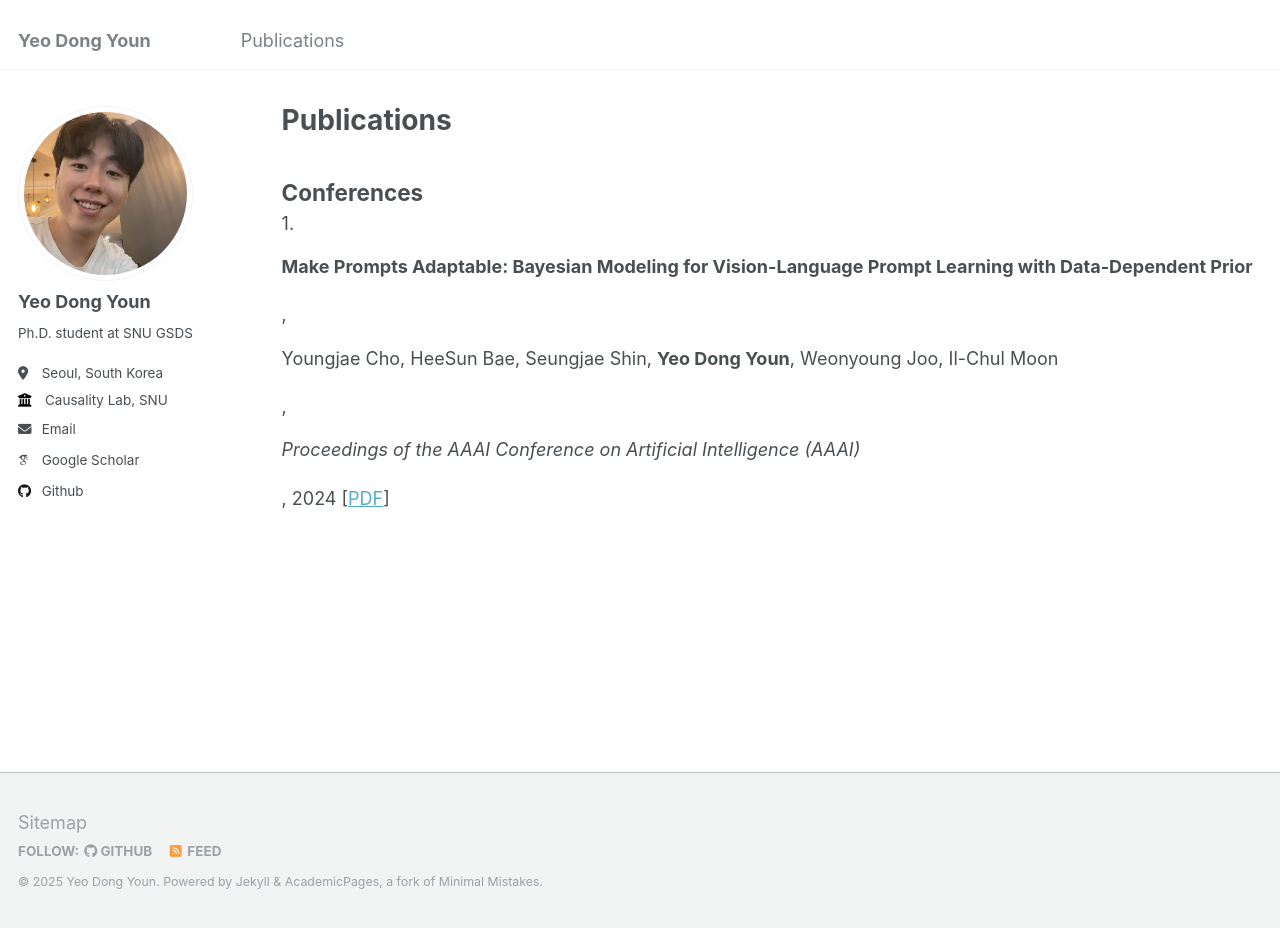
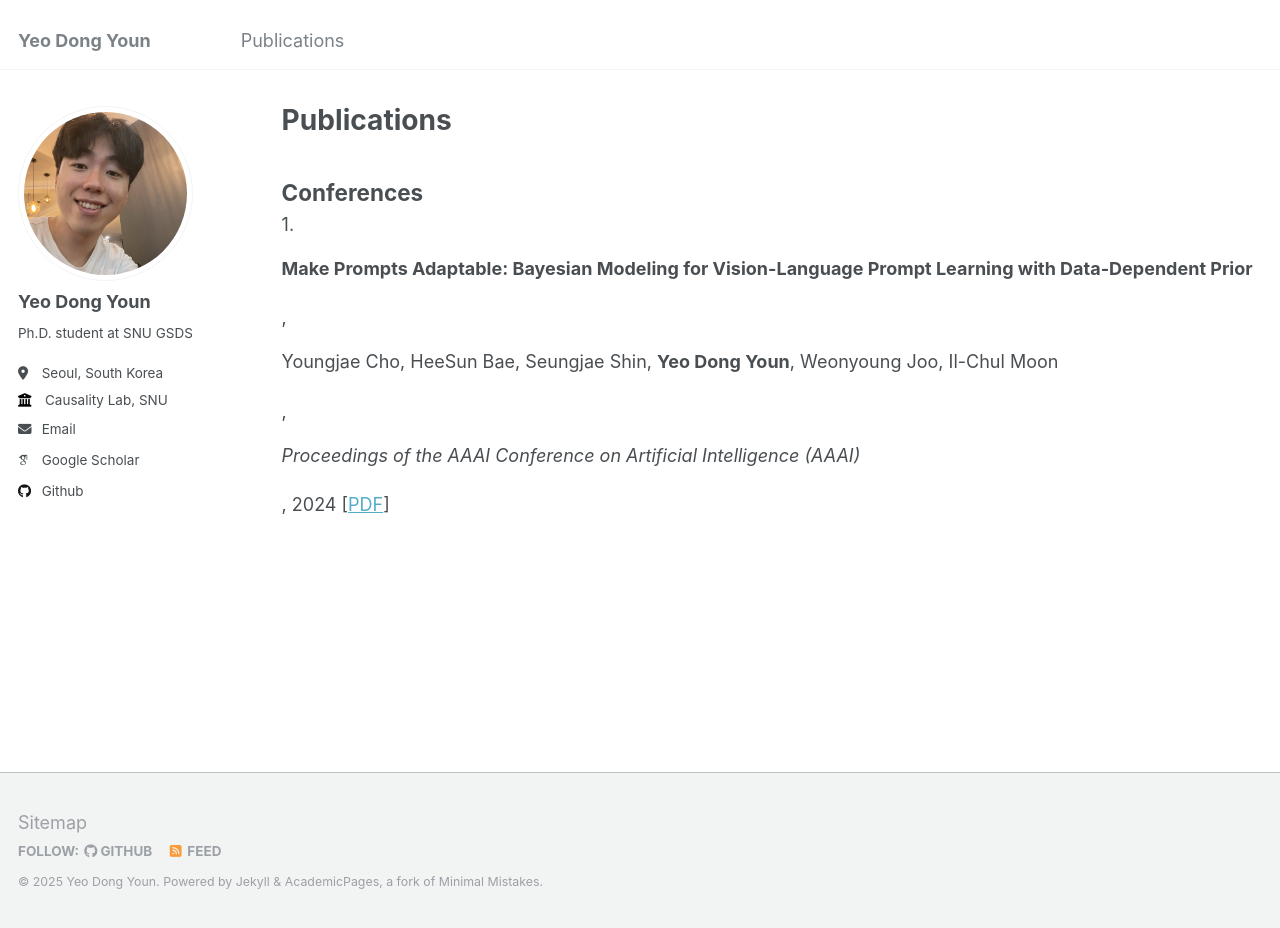
Before and after one commit to YeodongYoun1995/YeoDongYoun1995.github.io, a Jekyll site: the page built from _pages/publications.html, in a window 1280 px wide and 928 px high. Built offline with Jekyll 4.4.1, drawn with Linux system fonts in a browser that asks for light colours; some web fonts are replaced.

Commit message:
Update archive-single.html

```diff
--- a/_includes/archive-single.html
+++ b/_includes/archive-single.html
@@ -14,7 +14,7 @@
   {% assign category_counter = category_counter | plus: 1 %} <!-- Increment counter -->
 
   <!-- Single-Line Publication Entry -->
-  <div class="publication-entry" style="margin-bottom: 0.5em; line-height: 1.4; white-space: nowrap;">
+  <span class="publication-entry" style="margin-bottom: 0.5em; line-height: 1.4;">
     {{ category_counter }}. <strong>{{ post.title | markdownify | strip }}</strong>,
     {{ post.authors | markdownify | strip }},
     <em>{{ post.venue | markdownify | strip }}</em>,
@@ -22,5 +22,6 @@
     {% if post.paperurl %}
       [<a href="{{ post.paperurl }}">PDF</a>]
     {% endif %}
-  </div>
+  </span>
+  <br/>
 {% endfor %}
```
